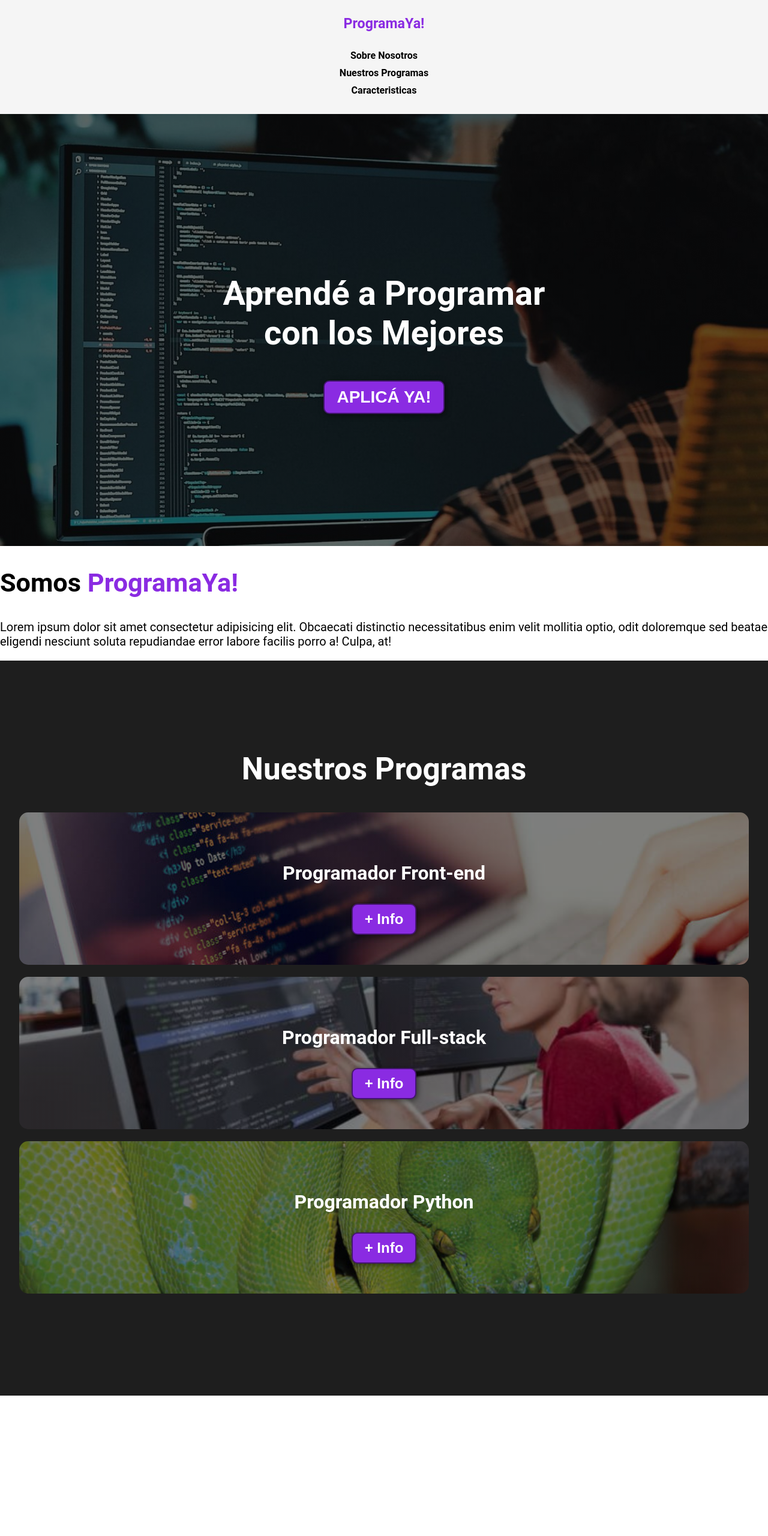
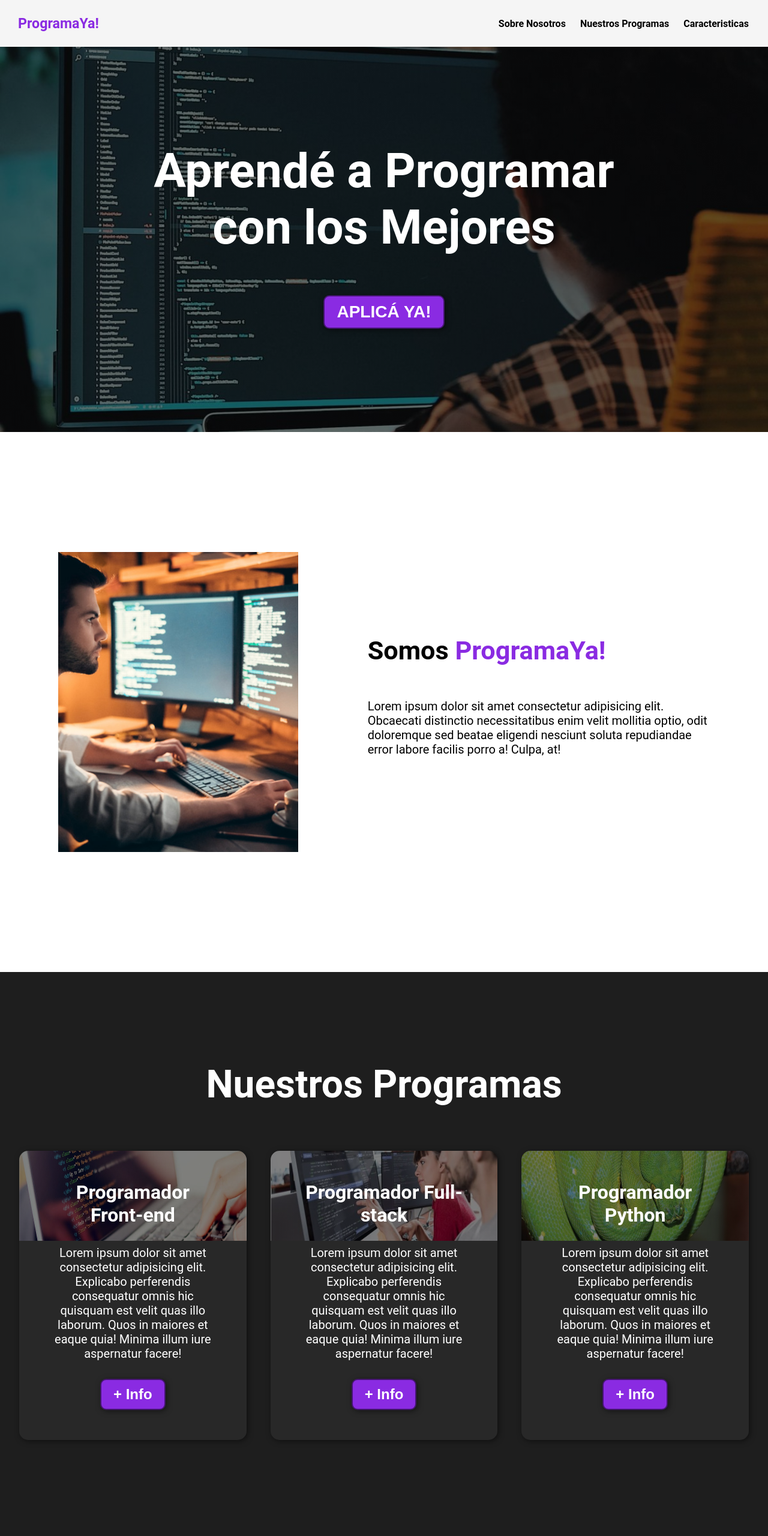
Before and after one commit to victorlacle10/Programa-ya, a plain HTML site: page index.html in a window 1280 px wide. Shown: the top 2560 px of the page at 60% size. Drawn offline with Linux system fonts and the light colour scheme.

Commit message:
Pagina final
Pagina completada

```diff
--- a/index.css
+++ b/index.css
@@ -103,11 +103,8 @@ header a:hover{
     font-size: 1.75em;
 }
 
-somos-proya{
 
-}
-
-#somos-proya .containar{
+#somos-proya .container{
     text-align: center;
     padding: 200px 12px;
 }
@@ -185,9 +182,159 @@ somos-proya{
 }
 
 #aplica-ya h2{
-    font-size: 3vw;
+    font-size: 9vw;
 }
 
 #aplica-ya button{
-    font-size: 1.75em;
+    font-size: 5vw;
 }
+
+footer p{
+    margin: 0;
+    color: rgb(100, 100, 100);
+}
+
+footer{
+    background-color: rgb(230, 230, 230);
+}
+
+footer .container{
+    height: 150px;
+    display: flex;
+    justify-content: center;
+    align-items: flex-end;
+}
+
+@media (min-width: 720px){
+    header{
+        position: fixed;
+        width: 100%;
+    }
+
+    header .container{
+        flex-direction: row;
+        justify-content: space-between;
+    }
+
+    header nav{
+        flex-direction: row;
+        padding-bottom: 0;
+        padding-right: 20px;
+    }
+
+    #hero h1{
+        font-size: 5em;
+    }
+
+    #somos-proya .container{
+        display: flex;
+        justify-content: space-evenly;
+    }
+
+    #somos-proya .texto{
+        width: 50%;
+        max-width: 600px;
+        text-align: initial;
+        padding-left: 30px;
+        display: flex;
+        flex-direction: column;
+        justify-content: center;
+    }
+
+    #somos-proya h2{
+        margin-top: 0px;
+    }
+
+    #somos-proya .img-container{
+        background-image: url("media/somos-proya.jpg");
+        background-size: cover;
+        background-position: center center;
+        height: 500px;
+        width: 400px;
+    }
+
+    #nuestros-programas .programas{
+        display: flex;
+        justify-content: center;
+    }
+
+    #nuestros-programas p{
+        display: block;
+        margin-bottom: 30px;
+    }
+
+    #nuestros-programas h2{
+        font-size: 4em;
+    }
+
+    #nuestros-programas h3{
+        margin-top: 0;
+    }
+
+    #nuestros-programas .carta{
+        padding: 50px;
+        background-size: 100% 150px;
+        background-repeat: no-repeat;
+        background-position-y: 0;
+        background-color: rgba(50, 50, 50, 0.5);
+        box-shadow: 2px 2px 10px rgba(0,0,0,0.5);
+    }
+
+    .carta:first-child{
+        background-image: linear-gradient(
+            0deg,
+            rgba(0,0,0,0.5),
+            rgba(0,0,0,0.5)
+        ) ,url("./media/front-end-cropped.jpg");
+    }
+
+    .carta:nth-child(2){
+        background-image: linear-gradient(
+            0deg,
+            rgba(0,0,0,0.5),
+            rgba(0,0,0,0.5)
+        ) ,url("./media/full-stack-cropped.jpg");
+    }
+
+    .carta:nth-child(3){
+        background-image: linear-gradient(
+            0deg,
+            rgba(0,0,0,0.5),
+            rgba(0,0,0,0.5)
+        ) ,url("./media/python-cropped.jpg");
+    }
+
+    #caracteristicas{
+        background-image: url("media/background-2.jpeg");
+        background-repeat: no-repeat;
+        background-size: 500px 400px;
+        background-position: calc(100vw - 700px) 120px;
+    }
+
+    #caracteristicas .container{
+        text-align: initial;
+    }
+
+    #caracteristicas ul{
+        margin-left: 100px;
+    }
+
+    #postula-ya h2{
+        font-size: 5em;
+    }
+
+    #postula-ya button{
+        font-size: 2em;
+    }
+
+    footer .container{
+        justify-content: flex-end;
+    }
+
+}
+
+@media (min-width: 1200px) {
+    #caracteristicas{
+        background-position-x: calc(100vw - 700px);
+    }
+}
--- a/index.html
+++ b/index.html
@@ -26,9 +26,11 @@
     <section id="somos-proya">
         <div class="container">
 
-            <div class="img-containe"></div>
-            <h2>Somos <span class="color-acento">ProgramaYa!</span></h2>
-            <p>Lorem ipsum dolor sit amet consectetur adipisicing elit. Obcaecati distinctio necessitatibus enim velit mollitia optio, odit doloremque sed beatae eligendi nesciunt soluta repudiandae error labore facilis porro a! Culpa, at!</p>
+            <div class="img-container"></div>
+            <div class="texto">
+                    <h2>Somos <span class="color-acento">ProgramaYa!</span></h2>
+                    <p>Lorem ipsum dolor sit amet consectetur adipisicing elit. Obcaecati distinctio necessitatibus enim velit mollitia optio, odit doloremque sed beatae eligendi nesciunt soluta repudiandae error labore facilis porro a! Culpa, at!</p>
+            </div>
         </div>
     </section>
 
```
